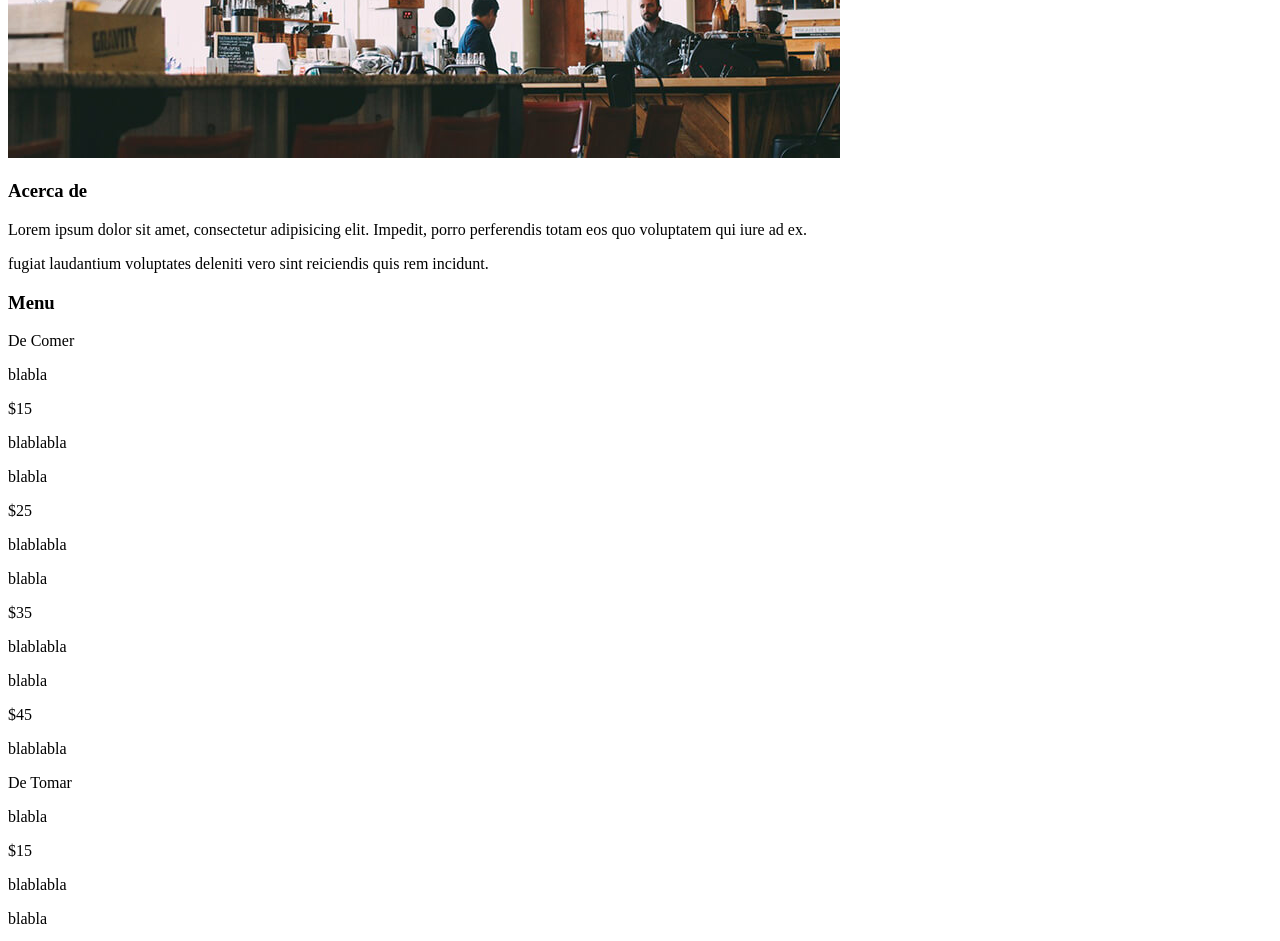
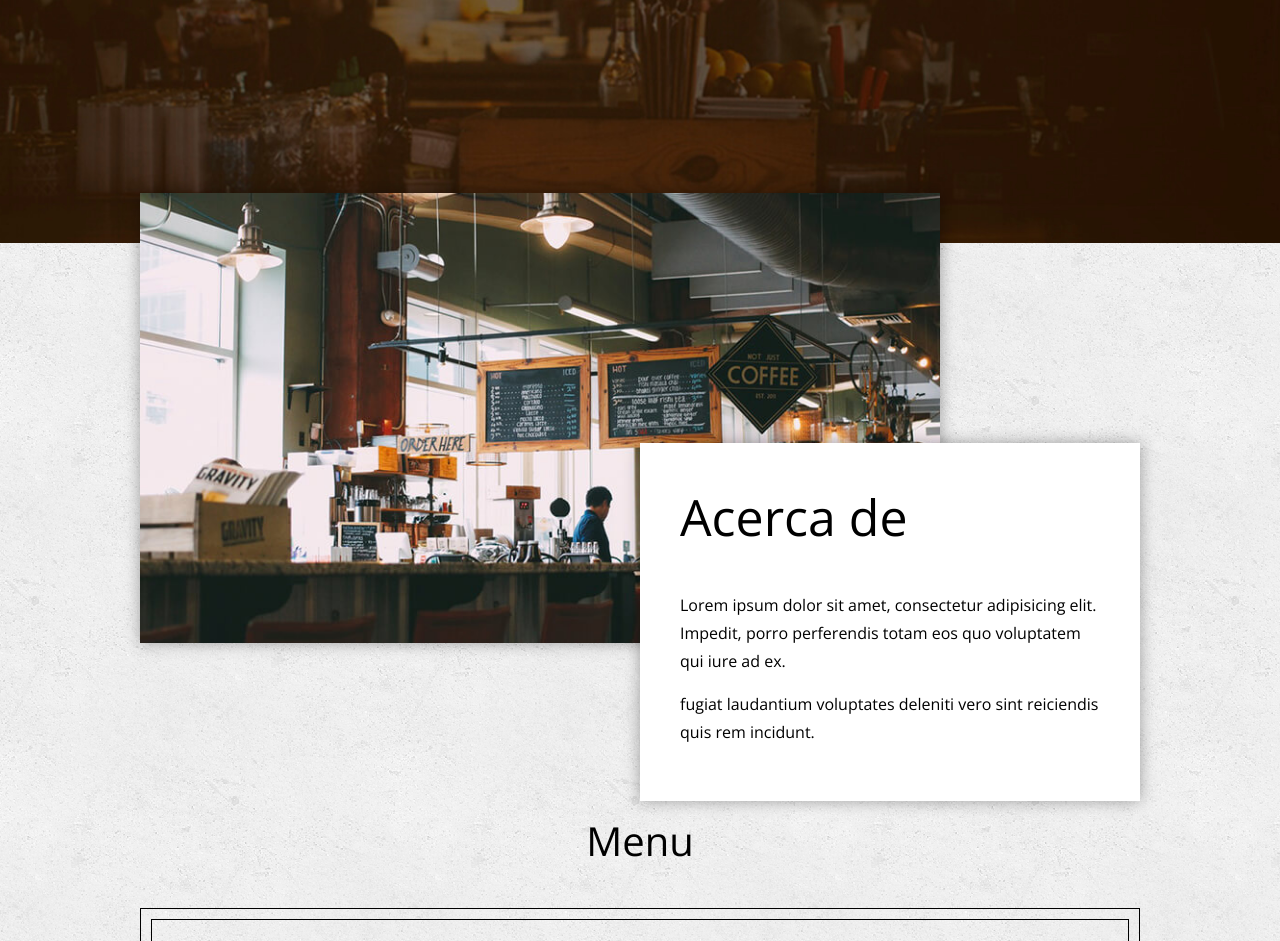
Before and after one commit to tanita131/ZukkyCafe, a plain HTML site: page index.html in a window 1280 px wide. Shown: the part 457-1398 px from the top of the page. Drawn offline with nearby package versions, Linux system fonts and the light colour scheme.

Commit message:
styled header and menu section

```diff
--- a/css/styles.css
+++ b/css/styles.css
@@ -0,0 +1,182 @@
+* {
+    margin:0;
+    padding:0;
+    -webkit-box-sizing: border-box;
+    -moz-box-sizing: border-box;
+    box-sizing: border-box;
+}
+
+body {
+    font-family: "Open Sans", Arial, Helvetica, sans-serif;
+    font-size: 16px;
+}
+
+.contenedor {
+    width: 90%;
+    max-width: 1000px;
+    margin: auto;
+    overflow: hidden;
+}
+
+/* -------- Header --------- */
+
+header {
+    width: 100%;
+    background: url("../img/bg.jpg") #281a0c;
+    background-size: cover;
+    background-attachment: fixed;
+    background-position: center 0;
+}
+
+header .contenedor {
+    position: relative;
+    height: 700px;
+}
+
+header .menu {
+    width: 100%;
+    text-align: right;
+}
+
+header .menu a {
+    color: #fff;
+    font-size: 20px;
+    font-weight: 300px;
+    display: inline-block;
+    margin: 40px 20px;
+    text-decoration: none;
+    position: relative;
+}
+
+header .menu a:hover {
+    text-decoration: underline;
+}
+
+header .textos {
+    width: 100%;
+    color: #fff;
+    position: absolute;
+    top: 50%;
+    margin-top: -52px;
+}
+
+header .textos .nombre {
+    font-size: 70px;
+    font-weight: 600;
+}
+
+header .textos .nombre span {
+    font-weight: 300;
+}
+
+header .textos h3 {
+    font-weight: 300;
+    font-size: 35px;
+    font-style: italic;
+}
+
+/* ------- MAIN --------- */
+
+.main {
+    background: url("../img/bg-textura.png");
+    background-repeat: repeat;
+}
+
+.main .acerca-de .contenedor {
+    overflow: visible;
+    position: relative;
+}
+
+.main .acerca-de .foto {
+    width: 80%;
+    position: absolute;
+    left: 0;
+    top: -50px;
+    z-index: 0;
+    box-shadow: 0px 0px 15px rgba(0,0,0,.35);
+}
+
+.main .acerca-de .foto img {
+    vertical-align: top;
+    width: 100%;
+}
+
+.main .acerca-de article {
+    background: #fff;
+    padding: 40px;
+    width: 50%;
+    position: relative;
+    top: 200px;
+    z-index: 1;
+    float: right;
+    box-shadow: 0px 0px 15px rgba(0,0,0,.35);
+}
+
+.main .acerca-de article h3{
+    font-size: 50px;
+    font-weight: 300;
+    margin-bottom: 40px;
+}
+
+.main .acerca-de article p{
+    line-height: 28px;
+    margin-bottom: 15px;
+}
+
+.main .menu {
+    padding-top: 570px;
+    margin-bottom: 50px;
+}
+
+.main .menu .titulo {
+    font-size: 40px;
+    font-weight: 300;
+    text-align: center;
+    margin-bottom: 40px;
+}
+
+.main .menu .contenedor-menu,
+.main .menu .contenedor-menu2 {
+    border: 1px solid #000;
+    background: transparent;
+    padding: 10px;
+    overflow: hidden;
+}
+
+.main .menu article {
+    width: 50%;
+    float: left;
+    padding: 20px;
+}
+
+.main .menu .categoria {
+    font-size: 22px;
+    font-weight: 700;
+    margin-bottom: 40px;
+    text-align: center;
+}
+
+.main .menu .platillo {
+    margin-bottom: 30px;
+    padding-bottom: 20px;
+    border-bottom:  4px dotted #000;
+    overflow: hidden;
+}
+
+.main .menu .nombre {
+    font-size: 20px;
+    margin-bottom: 15px;
+    float: left;
+}
+
+.main .menu .precio {
+    font-size: 20px;
+    margin-bottom: 15px;
+    float: right;
+}
+
+.main .menu .descripcion {
+    font-size: 16px;
+    color: #676767;
+    clear: both;
+}
--- a/index.html
+++ b/index.html
@@ -3,7 +3,7 @@
 <head>
     <meta charset="UTF-8">
     <meta name="viewport" content="width=device-width, user-scalable=no, initial-scale=1.0, maximun-scale=1.0, minumum-scale=1.0">
-    <link href="https://fonts.googleapis.com/css?family=Open+Sans" rel="stylesheet">
+    <link href="https://fonts.googleapis.com/css?family=Open+Sans:300,300i,400,600,700" rel="stylesheet" rel="stylesheet">
     <link rel="stylesheet" href="css/styles.css">
     <title>Zukky Cafe</title>
 </head>
```
